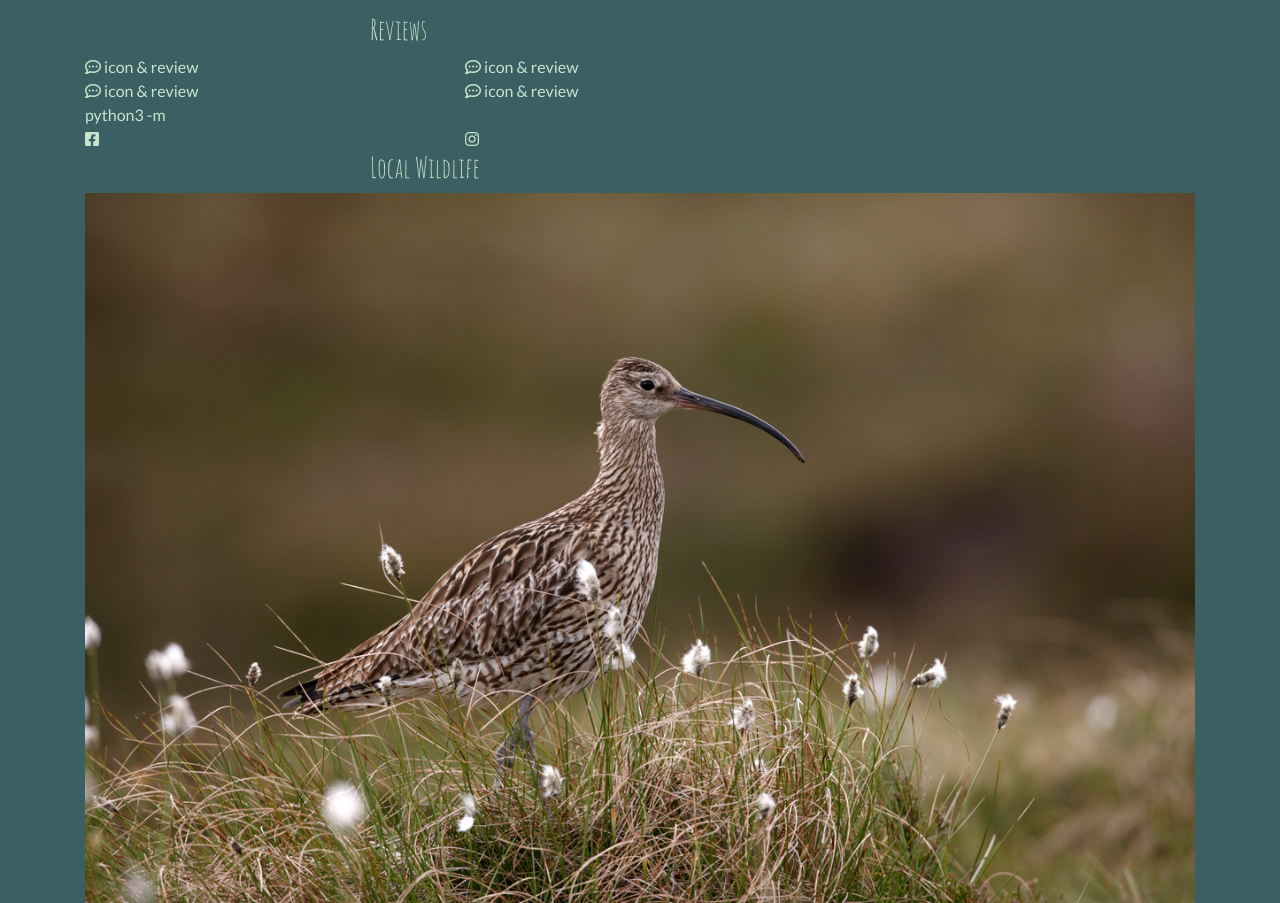
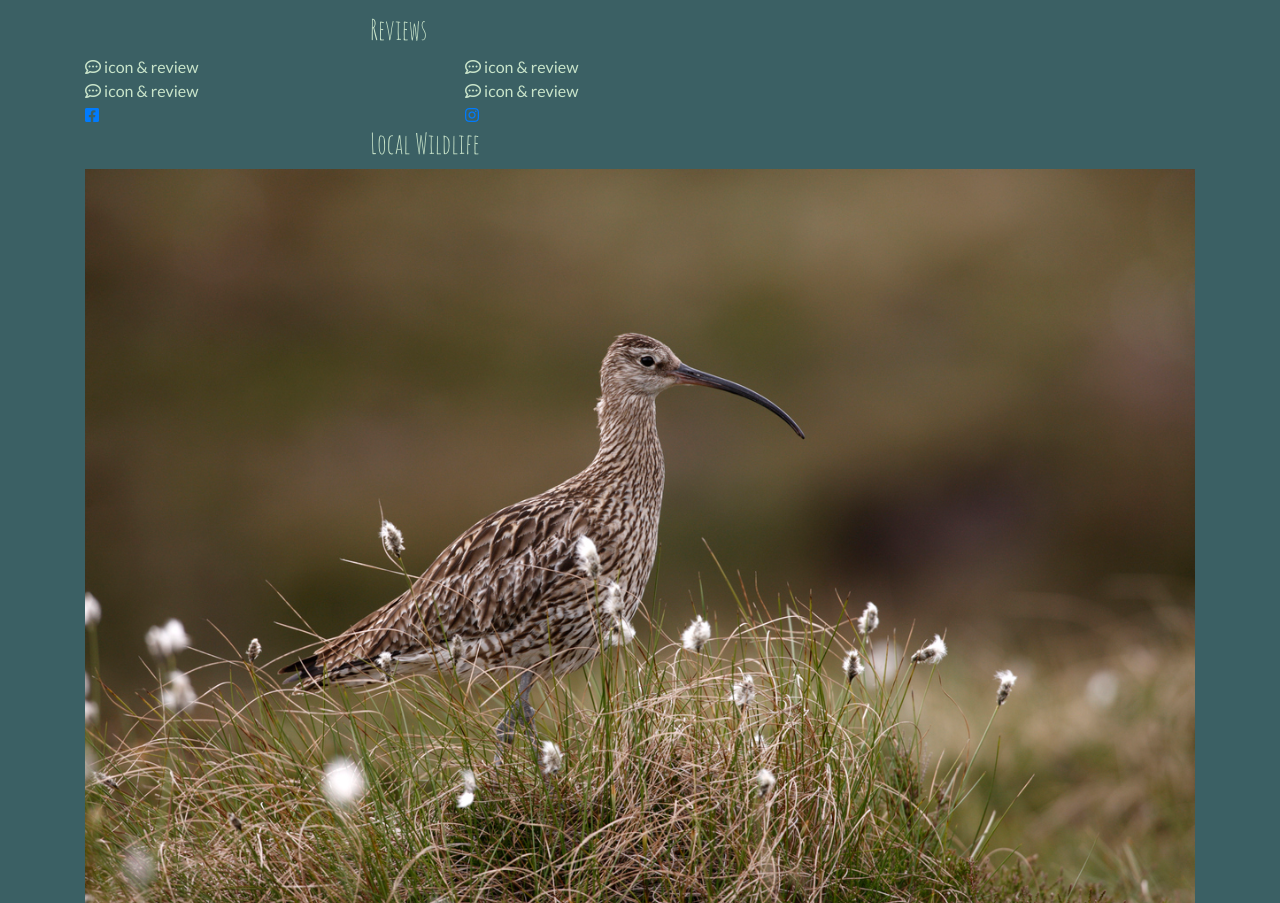
Before and after one commit to Spannakin/WildGetaway, a plain HTML site: page index.html in a window 1280 px wide. Shown: the part 1197-2100 px from the top of the page. Drawn offline with nearby package versions, Linux system fonts and the light colour scheme; some icons are missing.

Commit message:
links added to socail media icons

```diff
--- a/index.html
+++ b/index.html
@@ -141,16 +141,25 @@
                 </div>
             </div>
         </div>
-        <div class="container" id="social-links">python3 -m <kttp class="server"></kttp>
+        <div class="container" id="social-links">
             <div class="row">
                 <div class="col">
-                    <i class="fab fa-facebook-square"></i>
+                    <a href="https://www.facebook.com/" target=_blank>
+                    <i class="fab fa-facebook-square" aria-hidden="true"></i>
+                    <span class="sr-only"></span>
+                    </a>
                 </div>
                 <div class="col">
+                    <a href="http://www.instagram.com" target=_blank>
                     <i class="fab fa-instagram"></i>
+                    <span class="sr-only">Instagram</span>
+                    </a>
                 </div>
                 <div class="col">
+                    <a href="https://www.tripadvisor.co.uk/">
                     <i class="fab fa-tripadvisor"></i>
+                    <span class="sr-only">Trip Advisor</span>
+                    </a>
                 </div>
             </div>
         </div>
```
